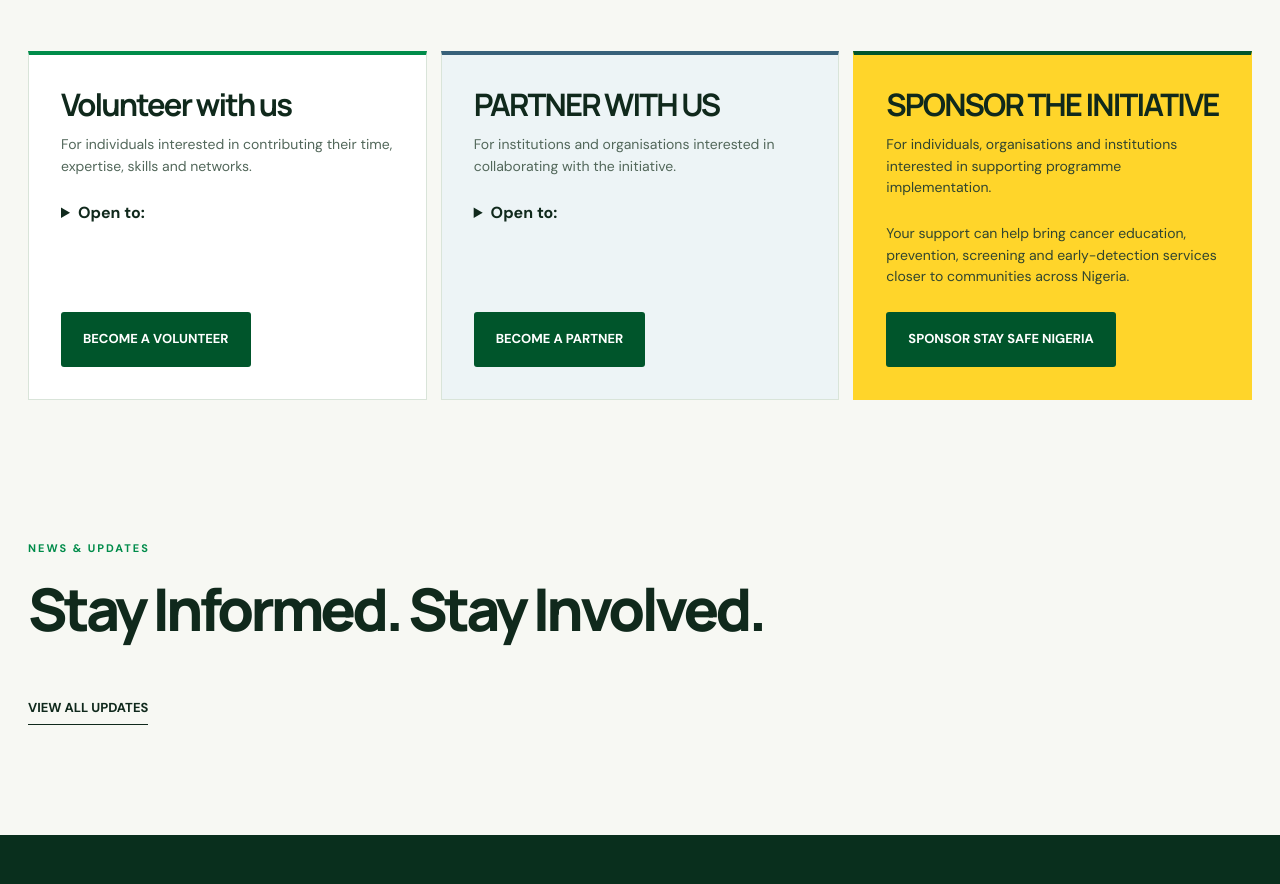
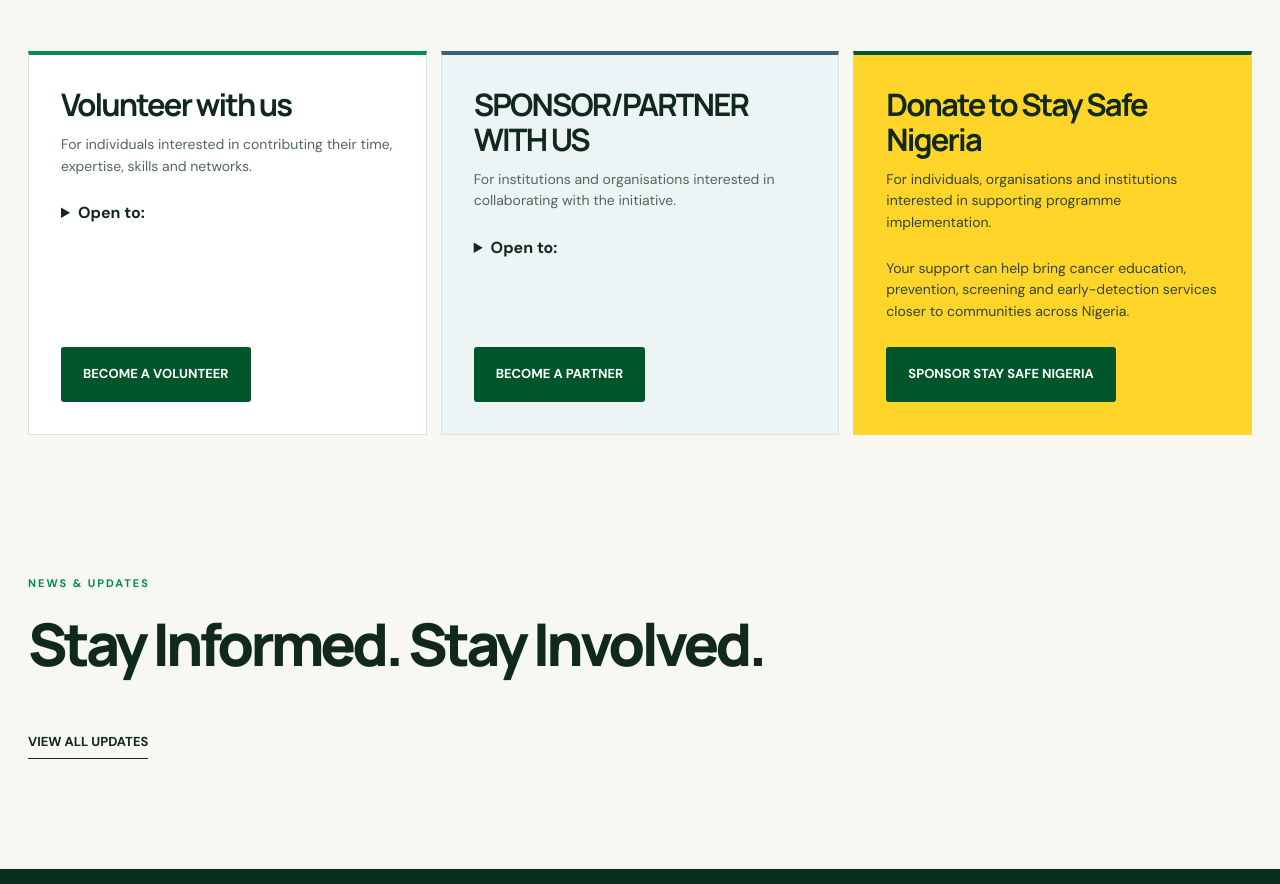
Before and after one commit to codecke/ssn, a plain HTML site: page index.html in a window 1280 px wide. Shown: the part 5719-6603 px from the top of the page. Drawn offline with Linux system fonts and the light colour scheme.

Commit message:
new text update 2

```diff
--- a/index.html
+++ b/index.html
@@ -303,7 +303,7 @@
           <a class="button green" href="forms.html#volunteer">BECOME A VOLUNTEER</a>
         </article>
         <article class="involved-card">
-          <h3>PARTNER WITH US</h3>
+          <h3>SPONSOR/PARTNER WITH US</h3>
           <p>For institutions and organisations interested in collaborating with the initiative.</p>
           <details class="involved-eligibility">
             <summary>Open to:</summary>
@@ -324,7 +324,7 @@
           <a class="button green" href="forms.html#partner">BECOME A PARTNER</a>
         </article>
         <article class="involved-card featured">
-          <h3>SPONSOR THE INITIATIVE</h3>
+          <h3>Donate to Stay Safe Nigeria</h3>
           <p>For individuals, organisations and institutions interested in supporting programme implementation.</p>
           <p>Your support can help bring cancer education, prevention, screening and early-detection services closer to
             communities across Nigeria.</p>
```
